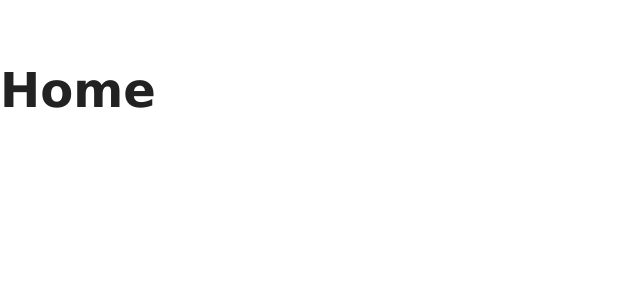
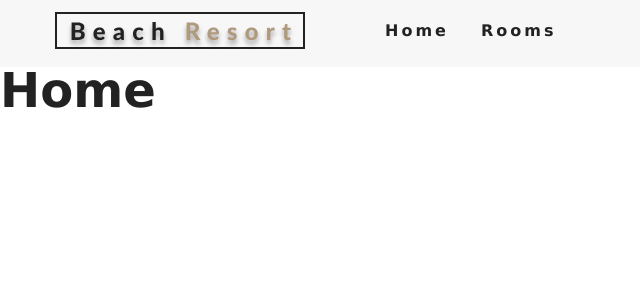
Before and after one commit to Ivan5/resort-app-react, a React (Create React App) app: page / in a window 1280 px wide. Shown: the top 300 px of the page, without its empty margins (0-640 px from the left). Built offline with nearby package versions, Linux system fonts and the light colour scheme.

Commit message:
Make a navbar component

```diff
--- a/src/App.js
+++ b/src/App.js
@@ -8,15 +8,22 @@
 import SingleRoom from "./pages/SingleRoom";
 import Error from "./pages/Error";
 
+//import components
+import Navbar from "./components/Navbar";
+
 //import react-router
 import { Route, Switch } from "react-router-dom";
 
 function App() {
   return (
     <Fragment>
-      <Route exact path="/" component={Home} />
-      <Route exact path="/rooms" component={Rooms} />
-      <Route exact path="/rooms/:slug" component={SingleRoom} />
+      <Navbar />
+      <Switch>
+        <Route exact path="/" component={Home} />
+        <Route exact path="/rooms" component={Rooms} />
+        <Route exact path="/rooms/:slug" component={SingleRoom} />
+        <Route component={Error} />
+      </Switch>
     </Fragment>
   );
 }
--- /dev/null
+++ b/src/components/Navbar.js
@@ -0,0 +1,43 @@
+import React, { Component } from "react";
+import logo from "../images/logo.svg";
+import { FaAlignRight } from "react-icons/fa";
+import { Link } from "react-router-dom";
+
+export default class Navbar extends Component {
+  state = {
+    isOpen: false
+  };
+  handleToggle = () => {
+    this.setState({ isOpen: !this.state.isOpen });
+  };
+  render() {
+    return (
+      <nav className="navbar">
+        <div className="nav-center">
+          <div className="nav-header">
+            <Link to="/">
+              <img src={logo} alt="logo" className="" />
+            </Link>
+            <button
+              type="button"
+              className="nav-btn"
+              onClick={this.handleToggle}
+            >
+              <FaAlignRight className="nav-icon" />
+            </button>
+          </div>
+          <ul
+            className={this.state.isOpen ? "nav-links show-nav" : "nav-links"}
+          >
+            <li>
+              <Link to="/">Home</Link>
+            </li>
+            <li>
+              <Link to="/rooms">Rooms</Link>
+            </li>
+          </ul>
+        </div>
+      </nav>
+    );
+  }
+}
```
